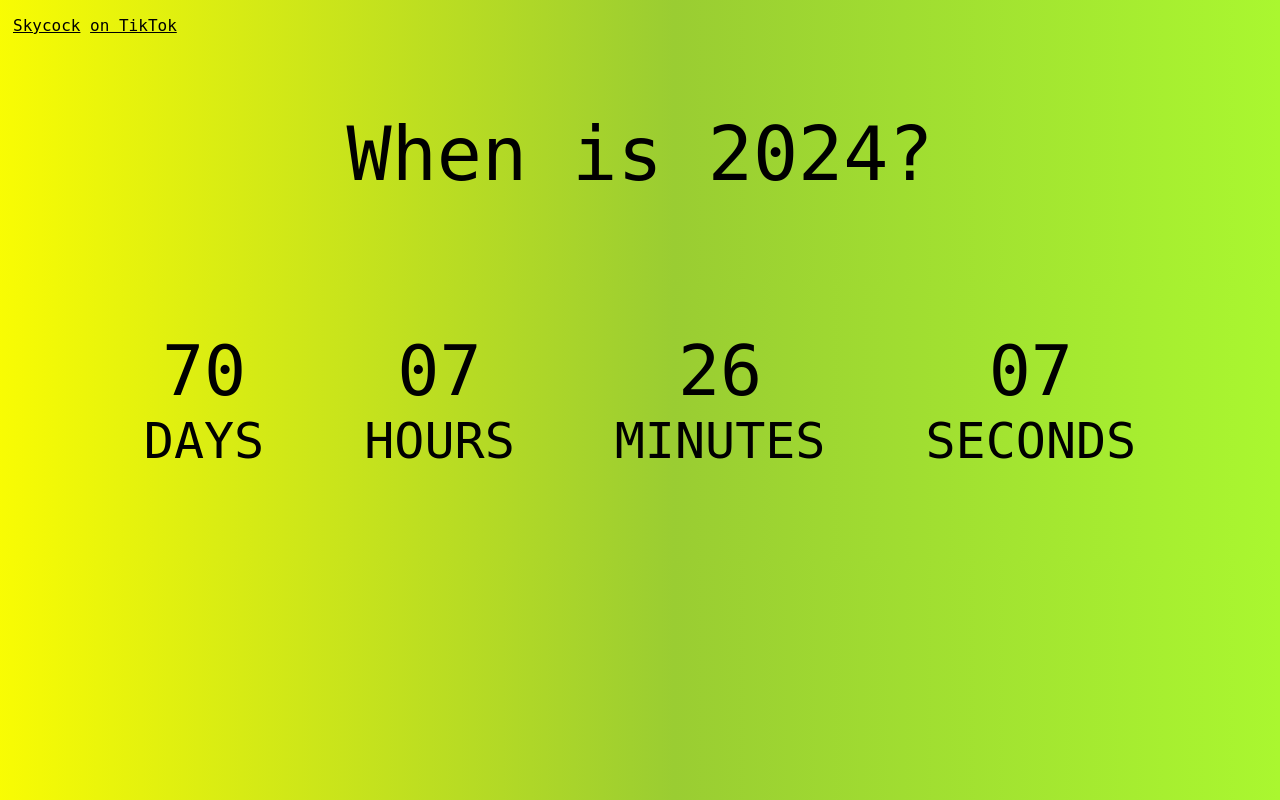
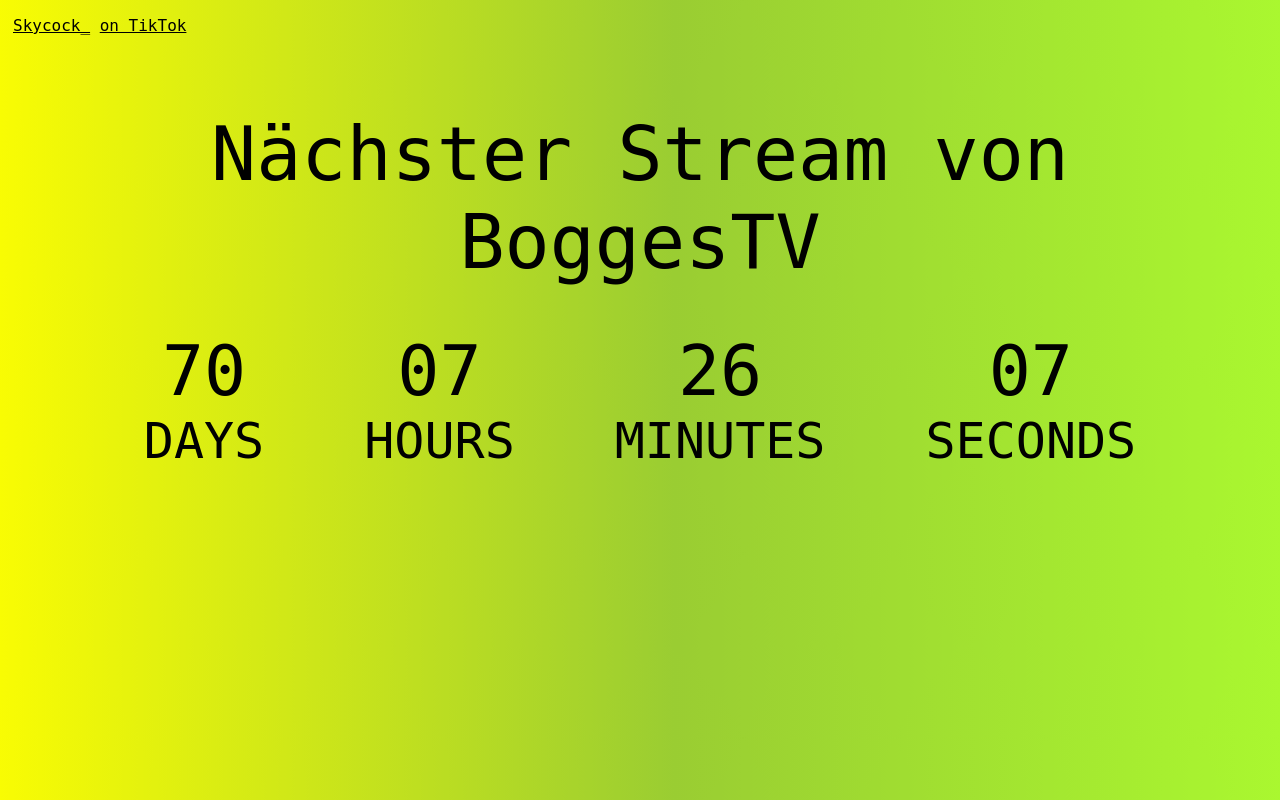
Before and after one commit to Skyy-Development/stream-counter, a plain HTML site: page index.html in a window 1280 px wide. Drawn offline with Linux system fonts and the light colour scheme.

Commit message:
Update index.html

```diff
--- a/index.html
+++ b/index.html
@@ -3,14 +3,14 @@
 <link rel="stylesheet" href="./css/countdownstyle.css">
 <head>
     <meta charset="UTF-8">
-    <title>When is 2024</title>
+    <title>BoggesTV nächster Stream</title>
 </head>
 <body class="body">
 <div class="links">
-    <p><a href="#">Skycock</a> <a href="#">on TikTok</a></p>
+    <p><a href="#">Skycock_</a> <a href="#">on TikTok</a></p>
 </div>
 <div class="title">
-    <p>When is 2024?</p>
+    <p>Nächster Stream von BoggesTV</p>
 </div>
 <div class="page">
     <div class="countdown-col col">
```
